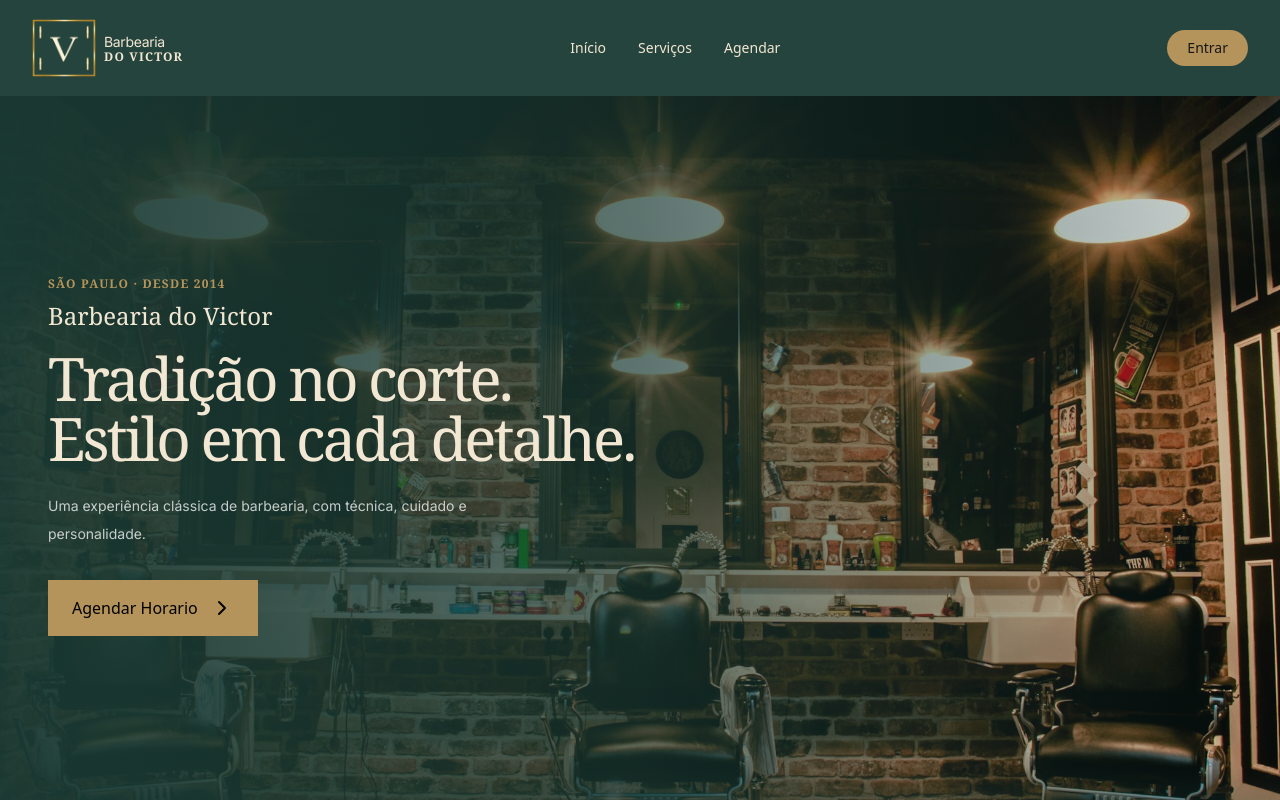
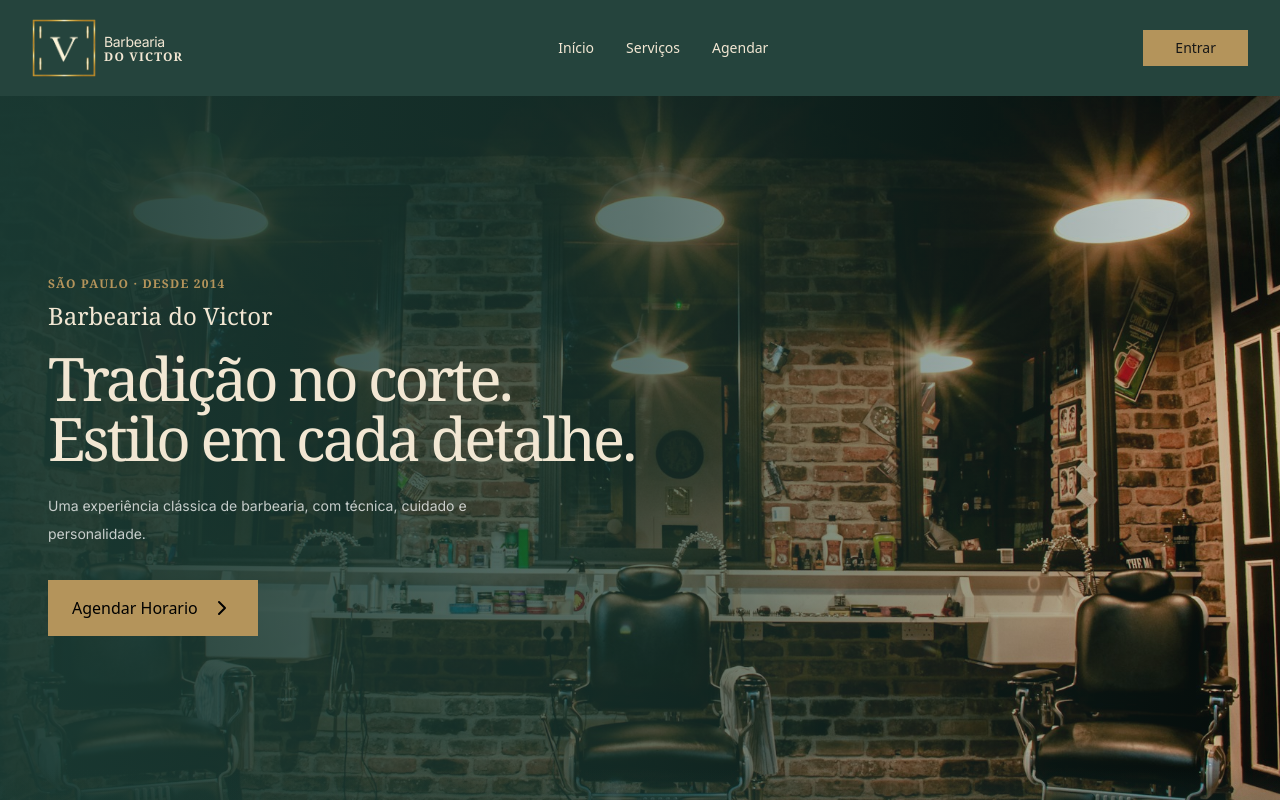
Before and after one commit to JonnyMarcus/Web-Site-Barber-Projeto-Final, a Next.js app in the folder web-barber/: page / in a window 1280 px wide. Shown: the top 800 px of the page. Built offline with nearby package versions, Linux system fonts and the light colour scheme.

Commit message:
fix: arruma button

```diff
--- a/web-barber/src/componets/header/index.tsx
+++ b/web-barber/src/componets/header/index.tsx
@@ -51,7 +51,7 @@ export default function Header() {
 
       <Link
         href="/login"
-        className="hidden md:inline-flex bg-brand-gold text-brand-black text-sm font-medium px-5 py-2 rounded-full hover:opacity-90 transition-opacity"
+        className="hidden md:inline-flex bg-brand-gold text-brand-black text-sm font-medium px-8 py-2  hover:opacity-90 transition-opacity"
       >
         Entrar
       </Link>
@@ -96,7 +96,7 @@ export default function Header() {
             <Link
               href="/login"
               onClick={() => setMenuOpen(false)}
-              className="bg-brand-gold text-brand-black text-sm font-medium px-5 py-2 rounded-full"
+              className="bg-brand-gold text-brand-black text-sm font-medium px-12 py-2 "
             >
               Entrar
             </Link>
```
